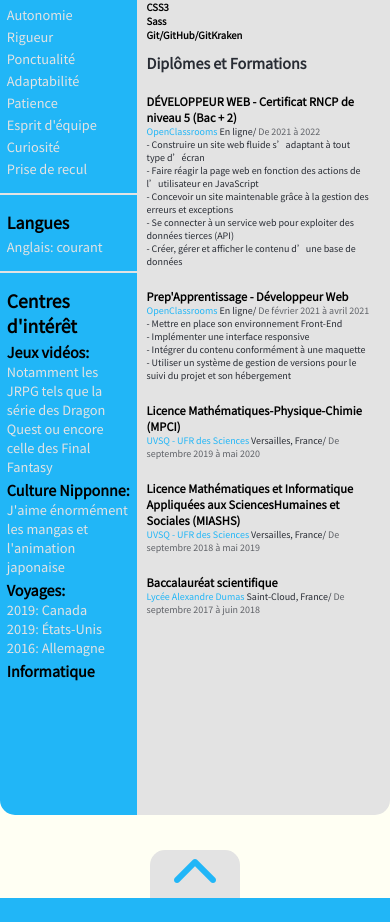
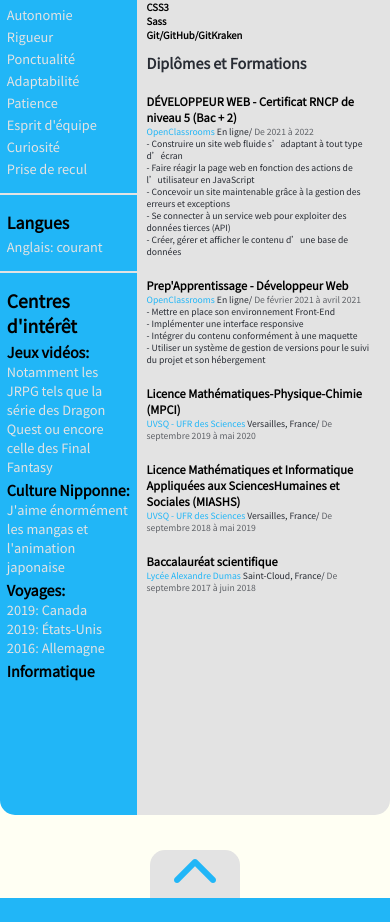
Before and after one commit to Marvinrn/MRNapp, a React (Create React App) app in the folder mrn-project/: page / in a window 390 px wide. Shown: the part 2900-3822 px from the top of the page. Built offline with nearby package versions, Linux system fonts and the light colour scheme.

Commit message:
attempt 12

```diff
--- a/mrn-project/src/styles/components/_cv.scss
+++ b/mrn-project/src/styles/components/_cv.scss
@@ -531,7 +531,7 @@
                     }
 
                     .cvText{
-                        font-size: 0.56em;
+                        font-size: 0.54em;
                     }
                 }
             }
```
